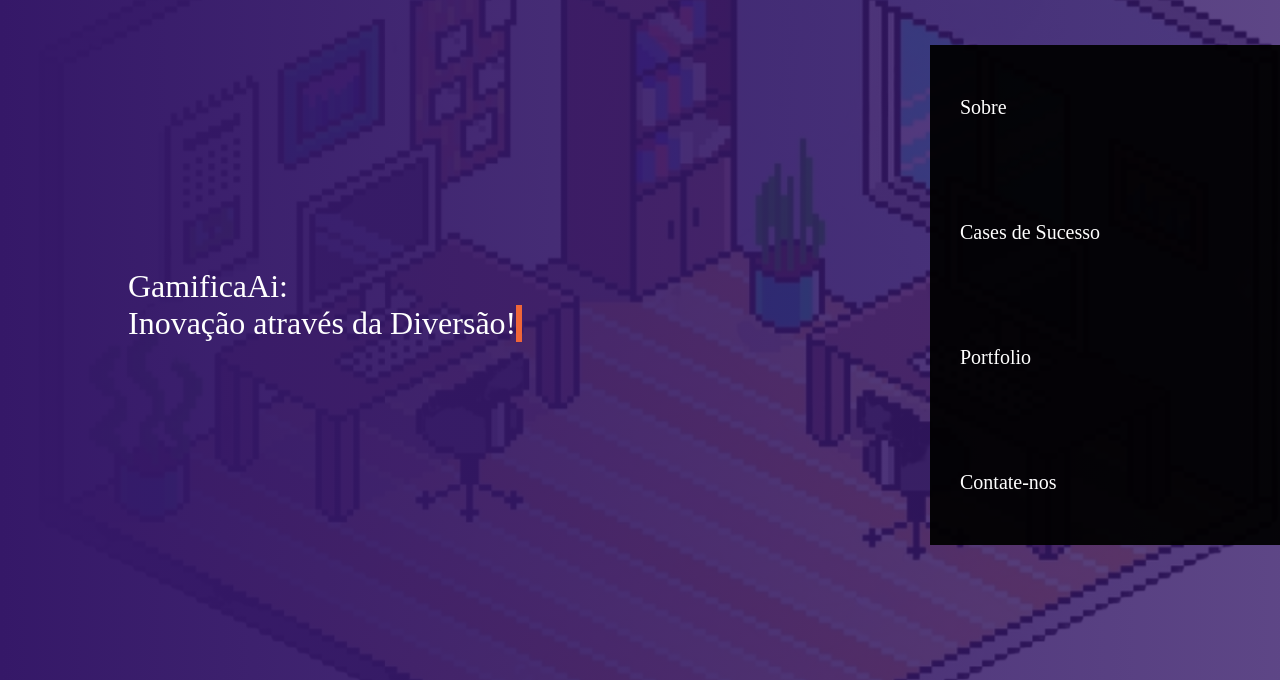
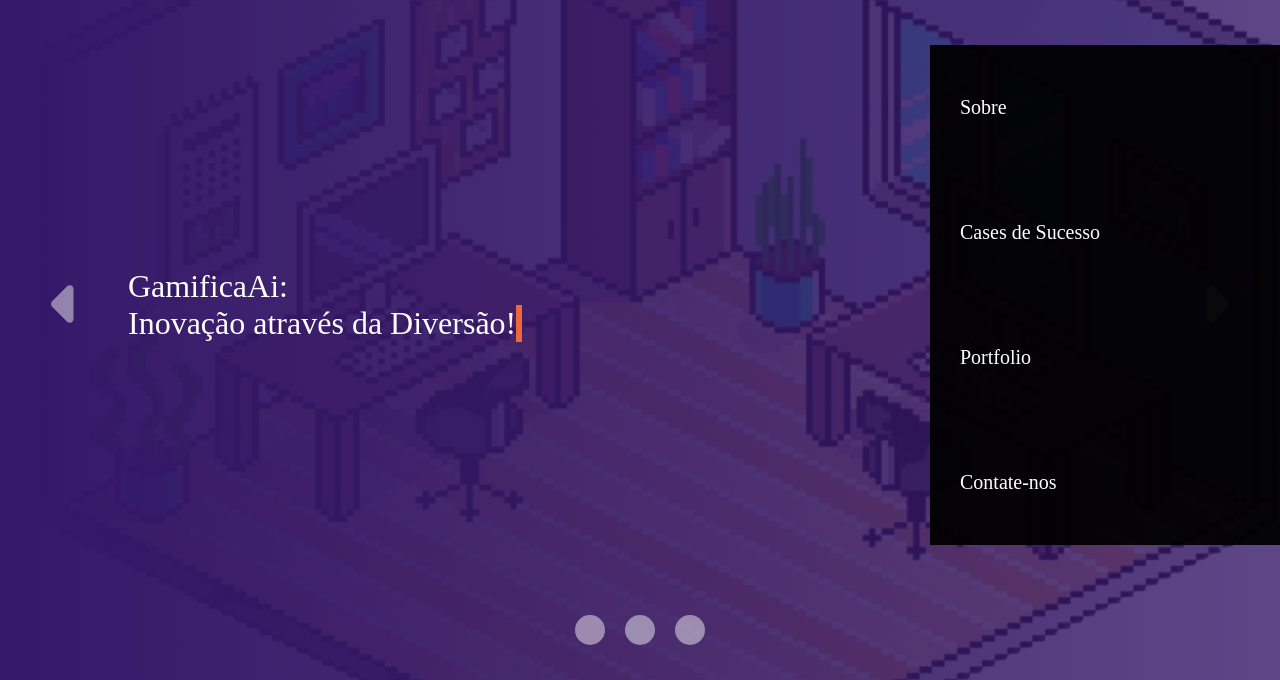
Before and after one commit to Tathamjf/GamificaAi, a plain HTML site: page index.html in a window 1280 px wide. Shown: the part 120-800 px from the top of the page. Drawn offline with Linux system fonts and the light colour scheme; files whose address does not match are found by name; a web font is replaced by a local one.

Commit message:
feat: Carrosel feito, inicio dos botoes inferiores da página

```diff
--- a/index.html
+++ b/index.html
@@ -34,6 +34,14 @@
         </header>
         <div class="container-grid conteudo-banner">
             <p>GamificaAi: <span>Inovação através da Diversão!</span></p>
+            <button onclick="mostrarSlideAnterior()" id="botao-anterior"><svg xmlns="http://www.w3.org/2000/svg" viewBox="0 0 256 512"><!--!Font Awesome Free 6.5.2 by @fontawesome - https://fontawesome.com License - https://fontawesome.com/license/free Copyright 2024 Fonticons, Inc.--><path d="M9.4 278.6c-12.5-12.5-12.5-32.8 0-45.3l128-128c9.2-9.2 22.9-11.9 34.9-6.9s19.8 16.6 19.8 29.6l0 256c0 12.9-7.8 24.6-19.8 29.6s-25.7 2.2-34.9-6.9l-128-128z"/></svg></button>
+            <button onclick="mostrarProximoSlide()" id="botao-proximo"><svg xmlns="http://www.w3.org/2000/svg" viewBox="0 0 256 512"><!--!Font Awesome Free 6.5.2 by @fontawesome - https://fontawesome.com License - https://fontawesome.com/license/free Copyright 2024 Fonticons, Inc.--><path d="M246.6 278.6c12.5-12.5 12.5-32.8 0-45.3l-128-128c-9.2-9.2-22.9-11.9-34.9-6.9s-19.8 16.6-19.8 29.6l0 256c0 12.9 7.8 24.6 19.8 29.6s25.7 2.2 34.9-6.9l128-128z"/></svg></button>
+
+            <div class="botoes">
+                <button><svg xmlns="http://www.w3.org/2000/svg" viewBox="0 0 512 512"><!--!Font Awesome Free 6.5.2 by @fontawesome - https://fontawesome.com License - https://fontawesome.com/license/free Copyright 2024 Fonticons, Inc.--><path d="M256 512A256 256 0 1 0 256 0a256 256 0 1 0 0 512z"/></svg></button>
+                <button><svg xmlns="http://www.w3.org/2000/svg" viewBox="0 0 512 512"><!--!Font Awesome Free 6.5.2 by @fontawesome - https://fontawesome.com License - https://fontawesome.com/license/free Copyright 2024 Fonticons, Inc.--><path d="M256 512A256 256 0 1 0 256 0a256 256 0 1 0 0 512z"/></svg></button>
+                <button><svg xmlns="http://www.w3.org/2000/svg" viewBox="0 0 512 512"><!--!Font Awesome Free 6.5.2 by @fontawesome - https://fontawesome.com License - https://fontawesome.com/license/free Copyright 2024 Fonticons, Inc.--><path d="M256 512A256 256 0 1 0 256 0a256 256 0 1 0 0 512z"/></svg></button>
+            </div>
         </div>
     </div>
     <section id="sobre">
--- a/script.js
+++ b/script.js
@@ -32,3 +32,51 @@
     iconeX.style.display = "inline"
     iconeBarras.style.display = "none"
 }
+
+
+// Função Carrosel
+
+let slide = [
+    'primeiro-banner',
+    'segundo-banner',
+    'terceiro-banner'
+]
+
+let slideAtual = 0
+
+let numerSlides = slide.length
+
+let banner = document.querySelector(".banner")
+
+banner.classList.add(slide[slideAtual])
+
+const mostrarProximoSlide = () => {
+    // Remove slide anteriror
+    banner.classList.remove(slide[slideAtual])
+
+    //
+
+    if(slideAtual < (numerSlides - 1)) {
+        slideAtual++
+    } else {
+        slideAtual = 0
+    }
+
+    // Renderiza o slideAtual
+    banner.classList.add(slide[slideAtual])
+}
+
+const mostrarSlideAnterior =  () => {
+    // Remove slde atual
+    banner.classList.remove(slide[slideAtual])
+
+    if(slideAtual > 0) {
+        slideAtual--
+    } else {
+        slideAtual = numerSlides - 1
+    }
+
+
+    // Renderiza o slideAtual
+    banner.classList.add(slide[slideAtual])
+}
--- a/style.css
+++ b/style.css
@@ -37,10 +37,76 @@
     /* vh -> Porcentagem da ALTURA da viewport (janela) */
     height: 100vh;
 
-    background-image: linear-gradient(90deg, rgba(53, 24, 104, 1) 0%, rgba(53, 24, 104, 0.8) 100%), url(img/bg-room.png);
     background-repeat: no-repeat;
 
     background-position: 165% 40%;
+
+    position: relative;
+}
+
+.primeiro-banner {
+    background-image: linear-gradient(90deg, rgba(53, 24, 104, 1) 0%, rgba(53, 24, 104, 0.8) 100%), url(img/bg-room.png);
+}
+
+.segundo-banner {
+    background-image: linear-gradient(90deg, rgba(24, 104, 36, 1) 0%, rgba(24, 104, 36, 0.8) 100%), url(img/bg-room.png);
+}
+
+.terceiro-banner {
+    background-image: linear-gradient(90deg, rgba(104, 24, 48, 1) 0%, rgba(104, 24, 48, 0.8) 100%), url(img/bg-room.png);
+}
+
+#botao-anterior, #botao-proximo {
+    width: 30px;
+
+    background: none;
+    border: none;
+
+    cursor: pointer;
+
+    position: absolute;
+}
+
+#botao-anterior {
+    left: 4%;
+}
+
+#botao-proximo {
+    right: 4%;
+}
+
+#botao-anterior svg, #botao-proximo svg {
+    fill: #ffffff76;
+}
+
+
+.botoes {
+    width: 150px;
+
+    display: flex;
+    justify-content: space-around;
+    align-items: center;
+
+    position: absolute;
+    bottom: 4%;
+
+    left: 50%;
+    /* Dia em que o Thiago usou margin negativa!!!!! (14/05/2024 ás 17h15m) */
+    /* Vencemos!!! */
+    margin-left: -75px;
+}
+
+.botoes button {
+    width: 30px;
+
+    border: none;
+    background: none;
+
+    cursor: pointer;
+}
+
+.botoes button svg {
+    fill: #ffffff76;
 }
 
 header {
@@ -509,6 +575,8 @@
         position: absolute;
         top: 165px;
         right: 0px;
+
+        z-index: 1;
     }
 
     #sobre {
```
Also changed, not shown: img/caret-left-solid.svg (added), img/caret-right-solid.svg (added), img/circle-solid.svg (added).
